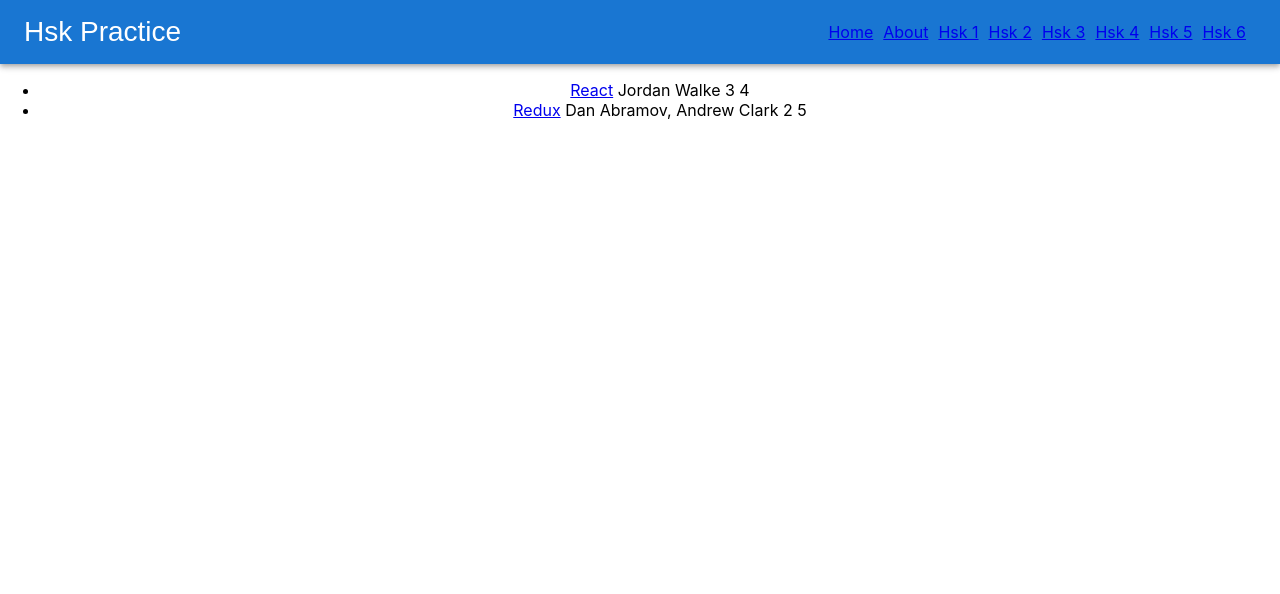
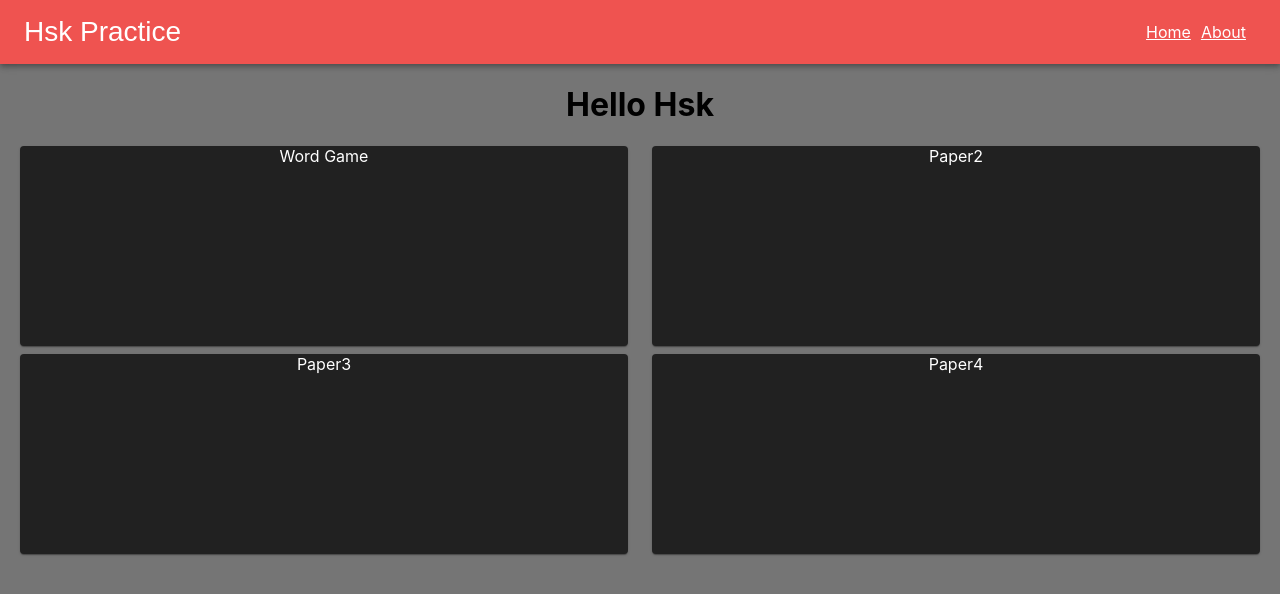
Before and after one commit to DaneHague/DaneHague.github.io, a React (Create React App) app: page / in a window 1280 px wide. Shown: the top 594 px of the page. Built offline with nearby package versions, Linux system fonts and the light colour scheme; no server answers.

Commit message:
Updated the UI

```diff
--- a/src/App.js
+++ b/src/App.js
@@ -1,6 +1,6 @@
 import logo from './logo.svg';
 import './App.css';
-import NewsContainer from './Components/Containers/NewsContainer';
+import HomeContainer from './Components/Containers/HomeContainer';
 import AppBar from './Components/Containers/ButtonAppBar';
 import ButtonAppBar from './Components/Containers/ButtonAppBar';
 import { BrowserRouter as Router, Routes, Route, Link, BrowserRouter} from "react-router-dom";
@@ -13,7 +13,7 @@ function App() {
     <div className="App">
       <ButtonAppBar />
         <Routes>
-          <Route path="/" element={<NewsContainer />} />
+          <Route path="/" element={<HomeContainer />} />
           <Route path="/about" element={<About />} />
           <Route path="/multiHsk1" element={<HskGame />} />
           <Route path="/multiHsk2" element={<HskGame />} />
--- a/src/Components/Containers/ButtonAppBar.js
+++ b/src/Components/Containers/ButtonAppBar.js
@@ -13,7 +13,7 @@ export default function ButtonAppBar() {
   return (
     <Box sx={{ flexGrow: 1 }}>
         <AppBar position="static">
-            <Toolbar>
+            <Toolbar style={{backgroundColor: '#EF5350'}}>
             <IconButton
                 size="large"
                 edge="start"
@@ -23,17 +23,9 @@ export default function ButtonAppBar() {
             >
                 Hsk Practice
             </IconButton>
-            <Typography variant="h6" component="div" sx={{ flexGrow: 1 }}>
-
-            </Typography>
-            <Link style={{marginRight:10}} to="/">Home</Link>
-            <Link style={{marginRight:10}} to="/about">About</Link>
-            <Link style={{marginRight:10}} to="/multiHsk1">Hsk 1</Link>
-            <Link style={{marginRight:10}} to="/multiHsk2">Hsk 2</Link>
-            <Link style={{marginRight:10}} to="/multiHsk3">Hsk 3</Link>
-            <Link style={{marginRight:10}} to="/multiHsk4">Hsk 4</Link>
-            <Link style={{marginRight:10}} to="/multiHsk5">Hsk 5</Link>
-            <Link style={{marginRight:10}} to="/multiHsk6">Hsk 6</Link>
+            <Typography variant="h6" component="div" sx={{ flexGrow: 1 }} />
+            <Link style={{marginRight:10, color:'white'}} to="/">Home</Link>
+            <Link style={{marginRight:10, color:'white'}} to="/about">About</Link>
             </Toolbar>
         </AppBar>
     </Box>
--- /dev/null
+++ b/src/Components/Containers/HomeContainer.js
@@ -0,0 +1,26 @@
+import List from '../List.js';
+import React from 'react';
+import MultiGrid from './MultiGrid.js';
+import Paper from '@mui/material/Paper';
+const HomeContainer = () => {
+    return (
+        <div>
+            <h1>Hello Hsk</h1>
+            <MultiGrid Paper1={<Paper style={{background: '#212121', height: 200, color: 'white'}}>
+              Word Game
+            </Paper>}
+            Paper2={<Paper style={{background: '#212121', height: 200, color: 'white'}}>
+              Paper2
+            </Paper>}
+            Paper3={<Paper style={{background: '#212121', height: 200, color: 'white'}}>
+              Paper3
+            </Paper>}
+            Paper4={<Paper style={{background: '#212121', height: 200, color: 'white'}}>
+              Paper4
+            </Paper>}
+            Style1="backgroundColor: 'red'" />
+        </div>
+    )
+}
+
+export default HomeContainer;
--- a/src/Components/Containers/MultiGrid.js
+++ b/src/Components/Containers/MultiGrid.js
@@ -1,21 +1,23 @@
 import Paper from '@mui/material/Paper';
 import Grid from '@mui/material/Grid';
 import React from 'react';
-const MultiGrid = () => {
+import { red } from '@mui/material/colors';
+import { color } from '@mui/system';
+const MultiGrid = ({Paper1, Paper2, Paper3, Paper4}) => {
     return (
         <div style={{marginLeft:20, marginRight:20}}>
             <Grid container rowSpacing={1} columnSpacing={{ xs: 1, sm: 2, md: 3 }}>
                 <Grid item xs={6}>
-                    <Paper>1</Paper>
+                    {Paper1}
                 </Grid>
                 <Grid item xs={6}>
-                    <Paper>2</Paper>
+                    {Paper2}
                 </Grid>
                 <Grid item xs={6}>
-                    <Paper>3</Paper>
+                    {Paper3}
                 </Grid>
                 <Grid item xs={6}>
-                    <Paper>4</Paper>
+                    {Paper4}
                 </Grid>
             </Grid>
         </div>
--- a/src/Components/Containers/NewsContainer.js
+++ /dev/null
@@ -1,31 +0,0 @@
-import List from '../../Components/List.js';
-import React from 'react';
-const NewsContainer = () => {
-    const initialStories = [{
-        title: 'React',
-        url: 'https://reactjs.org/',
-        author: 'Jordan Walke',
-        num_comments: 3,
-        points: 4,
-        objectId: 0
-      },
-      {
-        title: 'Redux',
-        url: 'https://redux.js.org/',
-        author: 'Dan Abramov, Andrew Clark',
-        num_comments: 2,
-        points: 5,
-        objectId: 1
-      }]
-
-      fetch('https://hacker-news.firebaseio.com/v0/item/31631173.json?print=pretty')
-      .then(r => r.json());
-
-    return (
-        <div>
-            <List initialStories={initialStories} />
-        </div>
-    )
-}
-
-export default NewsContainer;
--- a/src/index.css
+++ b/src/index.css
@@ -1,4 +1,5 @@
 body {
+  background-color: #757575;
   margin: 0;
   font-family: -apple-system, BlinkMacSystemFont, 'Segoe UI', 'Roboto', 'Oxygen',
     'Ubuntu', 'Cantarell', 'Fira Sans', 'Droid Sans', 'Helvetica Neue',
```
